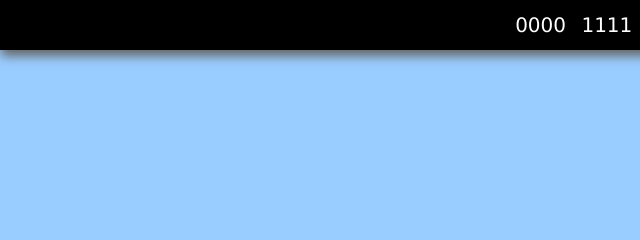
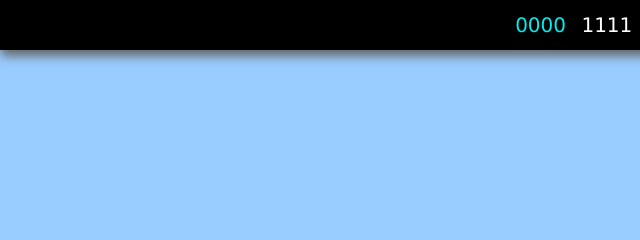
Before and after one commit to kuas1091104337/FY_JSJQ_to_pureJS, a plain HTML site: page 15-2-scrollTop-section/index.html in a window 1280 px wide. Both pictures are taken after a click on the item "0000". Shown: the top 240 px of the page, 0-640 px from the left. Drawn offline with Linux system fonts and the light colour scheme.

Commit message:
7/26 update

```diff
--- a/15-2-scrollTop-section/layout.css
+++ b/15-2-scrollTop-section/layout.css
@@ -26,9 +26,8 @@
 	text-decoration:none;
 	line-height:50px;
 }
-#MENU li:hover{
-	color:#0EE;
-}
+#MENU > li:hover{ color:#0EE; }
+#MENU > .active{ color:#0EE; }
 
 h1{
 	font-family:Verdana, Geneva, sans-serif;
--- a/15-2-scrollTop-section/script.js
+++ b/15-2-scrollTop-section/script.js
@@ -27,8 +27,11 @@
 // 	});
 // });
 window.onload = function () {
+  let startNum = 1;
   const scrollTime = 600,
-    menuH = document.getElementById("MENU").offsetHeight;
+        $menuH = document.getElementById("MENU").offsetHeight;
+  document.querySelector('#MENU > li:nth-of-type(' + startNum + ')').classList.add('active');
+  //增加className，如className已存在，則不新增
   document.querySelectorAll("#MENU > li").forEach((el) => {
     el.addEventListener("click", menuGo);
   });
@@ -40,11 +43,15 @@
     return i;
   }
   function menuGo(e) {
-    console.log(e.target);
-    // console.log(e.target.className); console.log(e.target.id);
+    // console.log(e.target);
     let num = findIndex(e), target;
-    target = document.querySelector('body>div:nth-of-type(' + num + ')').offsetTop - menuH;
+    console.log(num);
+    document.querySelector('#MENU > li:nth-of-type(' + startNum + ')').classList.remove('active');
+    e.target.classList.add('active');
+    //增加className，如className已存在，則不新增
+    target = document.querySelector('body>div:nth-of-type(' + num + ')').offsetTop - $menuH;
     scrollTopAnimateLinear(target, scrollTime);
+    startNum = num;
   }
   function scrollTopAnimateLinear(target, duration) {
     // 如果已經在頂部，則取消
```
